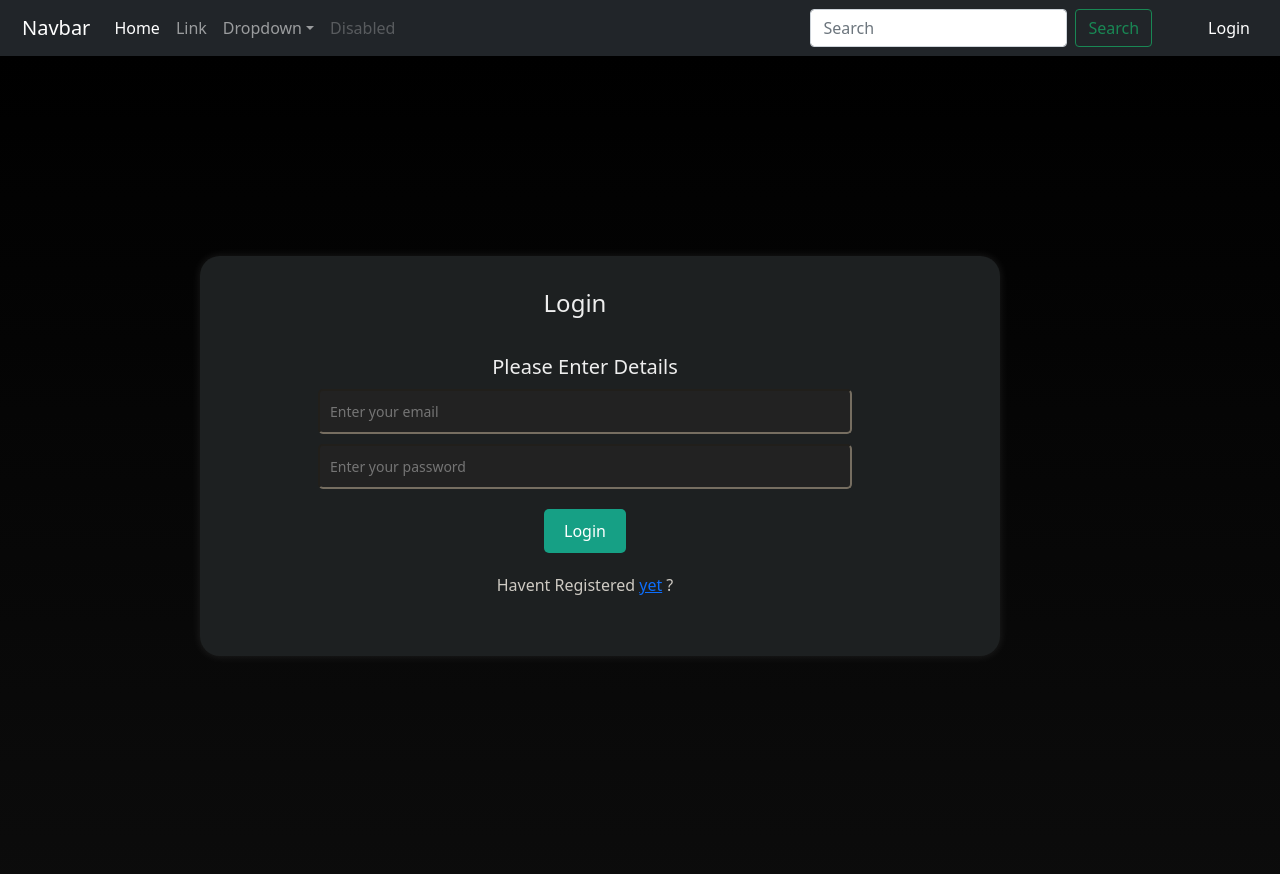
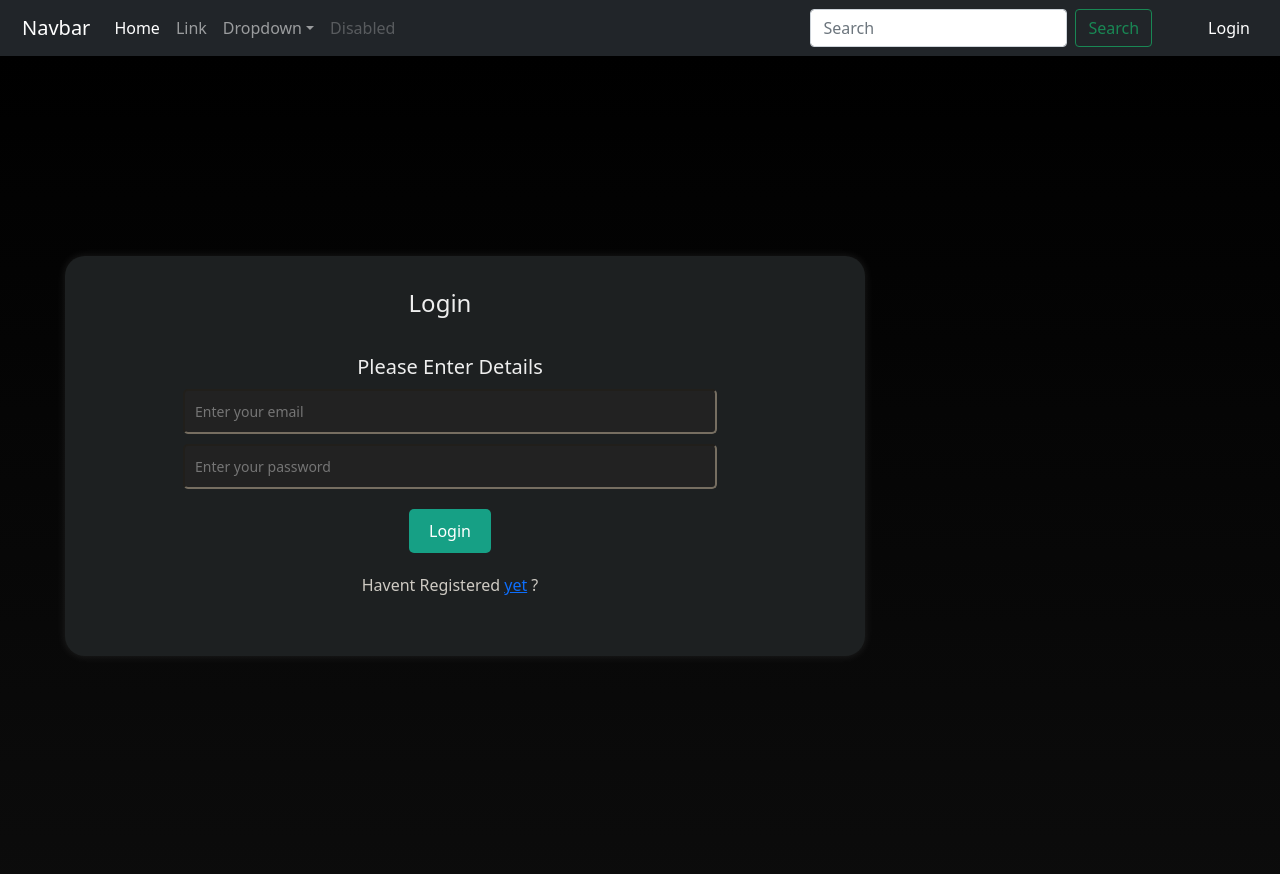
Before and after one commit to ABDULLAHHG/Mobile-Recommendation-System, a React (Create React App) app in the folder website/client/: page /Login in a window 1280 px wide. Shown: the top 874 px of the page. Built offline with nearby package versions, Linux system fonts and the light colour scheme.

Commit message:
make it good for 1280 resulotion

```diff
--- a/website/client/src/Pages/Login/Login.css
+++ b/website/client/src/Pages/Login/Login.css
@@ -139,11 +139,11 @@ i{
 }
 
 @media screen and (max-width: 1280px) {
-  .app-container {
+  .Login-app-container {
     flex-direction: column; /* Adjust for smaller screens */
   }
 
-  .mid-container{
+  .Login-mid-container{
 
     margin-left: 65px;
   }
```
